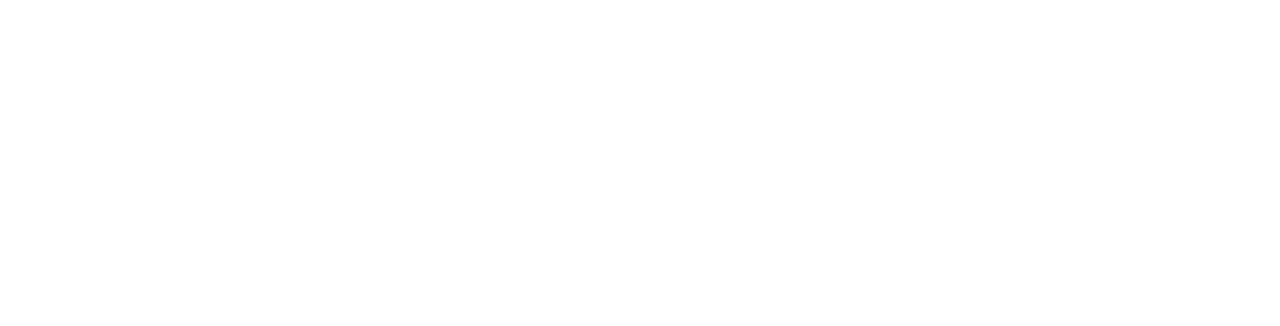
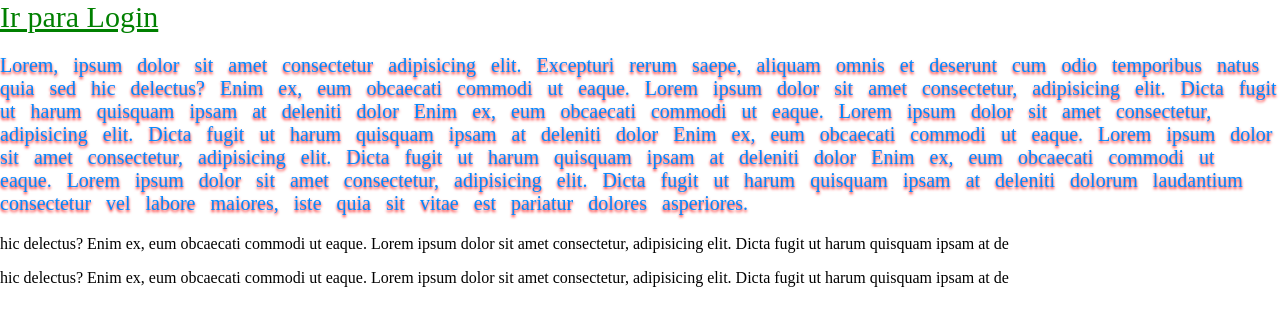
Before and after one commit to iCaioHenrique/ModuloGit, a plain HTML site: page index.html in a window 1280 px wide. Drawn offline with Linux system fonts and the light colour scheme; a web font is replaced by a local one.

Commit message:
Alterações

```diff
--- a/index.html
+++ b/index.html
@@ -1,12 +1,28 @@
 <!DOCTYPE html>
-<html lang="en">
+<html lang="pt-br">
 <head>
     <meta charset="UTF-8">
     <meta http-equiv="X-UA-Compatible" content="IE=edge">
     <meta name="viewport" content="width=device-width, initial-scale=1.0">
-    <title>Document</title>
+    <title>Projeto</title>
+    <link rel="preconnect" href="https://fonts.googleapis.com">
+<link rel="preconnect" href="https://fonts.gstatic.com" crossorigin>
+<link href="https://fonts.googleapis.com/css2?family=Meow+Script&display=swap" rel="stylesheet">
+    <link rel="stylesheet" href="style.css" />
 </head>
 <body>
+   <a href="login.html" class="link" >Ir para Login</a>
 
+   <p id="texto1">Lorem, ipsum dolor sit amet consectetur adipisicing elit. Excepturi rerum saepe, aliquam omnis et deserunt cum odio temporibus natus quia sed
+       hic delectus? Enim ex, eum obcaecati commodi ut eaque. Lorem ipsum dolor sit amet consectetur, adipisicing elit. Dicta fugit ut harum quisquam
+       ipsam at deleniti dolor Enim ex, eum obcaecati commodi ut eaque. Lorem ipsum dolor sit amet consectetur, adipisicing elit. Dicta fugit ut harum quisquam
+       ipsam at deleniti dolor Enim ex, eum obcaecati commodi ut eaque. Lorem ipsum dolor sit amet consectetur, adipisicing elit. Dicta fugit ut harum quisquam
+       ipsam at deleniti dolor Enim ex, eum obcaecati commodi ut eaque. Lorem ipsum dolor sit amet consectetur, adipisicing elit. Dicta fugit ut harum quisquam
+       ipsam at deleniti dolorum laudantium consectetur vel labore maiores, iste quia sit vitae est pariatur dolores asperiores.</p>
+    <p>hic delectus? Enim ex, eum obcaecati commodi ut eaque. Lorem ipsum dolor sit amet consectetur, adipisicing elit. Dicta fugit ut harum quisquam
+        ipsam at de</p>
+        <p>hic delectus? Enim ex, eum obcaecati commodi ut eaque. Lorem ipsum dolor sit amet consectetur, adipisicing elit. Dicta fugit ut harum quisquam
+            ipsam at de</p>
+        <!--essa é uma TAG de comentário-->
 </body>
 </html>
--- a/style.css
+++ b/style.css
@@ -1 +1,35 @@
-Estilo CSS Criado
+*{
+    box-sizing: border-box;
+}
+body{
+    margin: 0px;
+}
+
+.exemplo{
+    background-color: #0f0;
+    width:400px;
+    height: 400px;
+    border: 5px #100 solid;
+    padding: 10px;
+    margin: 10px;
+}
+img{
+    width: inherit;
+
+    border: 5px solid;
+}
+.link{
+    color: green;
+    font-size: 30px;;
+}
+#texto1{
+    color: #08f;
+    font-size: 20px;
+    font-family: "Meow Script";
+    text-align: left;
+    word-spacing: 10px;
+    text-shadow: 0px 2px 3px red;
+}
+    h1{
+        font-family:  "Meow Script";
+    }
```
Also changed, not shown: index2.html (deleted, +0 -12 lines).
